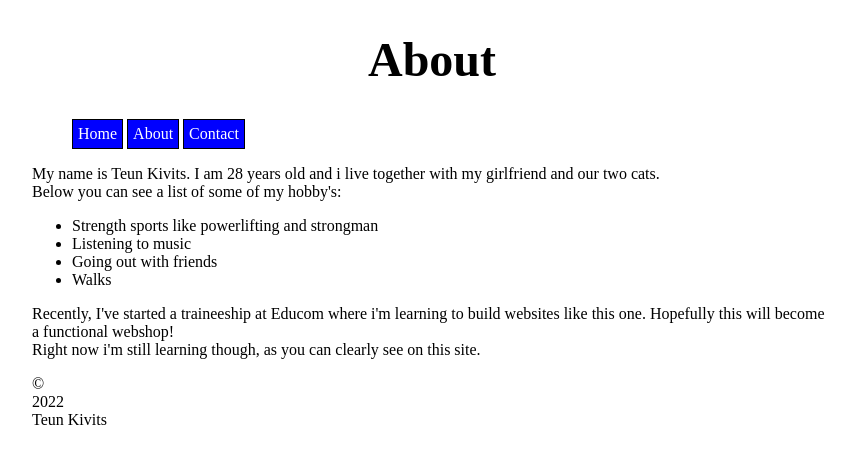
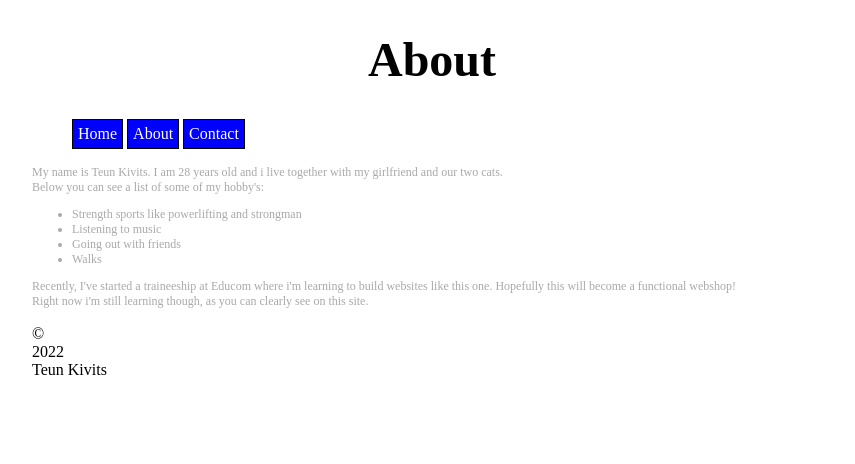
Before and after one commit to tkivits/educom-webshop-basis, a PHP site: page /about.html in a window 1280 px wide. Shown: the top 464 px of the page, without its empty margins (208-1063 px from the left). Run offline with PHP 8.4, Linux system fonts and the light colour scheme.

Commit message:
Issue02: paginatekst aangepast

```diff
--- a/CSS/stylesheet.css
+++ b/CSS/stylesheet.css
@@ -19,3 +19,7 @@ h1 {
 	color: white;
 	text-decoration: none;
 }
+.text {
+	font-size: 12px;
+	color: darkgray;
+}
--- a/about.html
+++ b/about.html
@@ -16,14 +16,14 @@
 	<li><a href="http://localhost/educom-webshop-basis/contact.html">Contact</a></li>
 </ul>
 
-<p>My name is Teun Kivits. I am 28 years old and i live together with my girlfriend and our two cats.<br>Below you can see a list of some of my hobby's:
-<ul>
+<p class="text">My name is Teun Kivits. I am 28 years old and i live together with my girlfriend and our two cats.<br>Below you can see a list of some of my hobby's:</p>
+<ul class="text">
 	<li>Strength sports like powerlifting and strongman</li>
 	<li>Listening to music</li>
 	<li>Going out with friends</li>
 	<li>Walks</li>
 </ul>
-Recently, I've started a traineeship at Educom where i'm learning to build websites like this one. Hopefully this will become a functional webshop!<br>
+<p class="text">Recently, I've started a traineeship at Educom where i'm learning to build websites like this one. Hopefully this will become a functional webshop!<br>
 Right now i'm still learning though, as you can clearly see on this site.</p>
 
 <footer class="foot">
```
